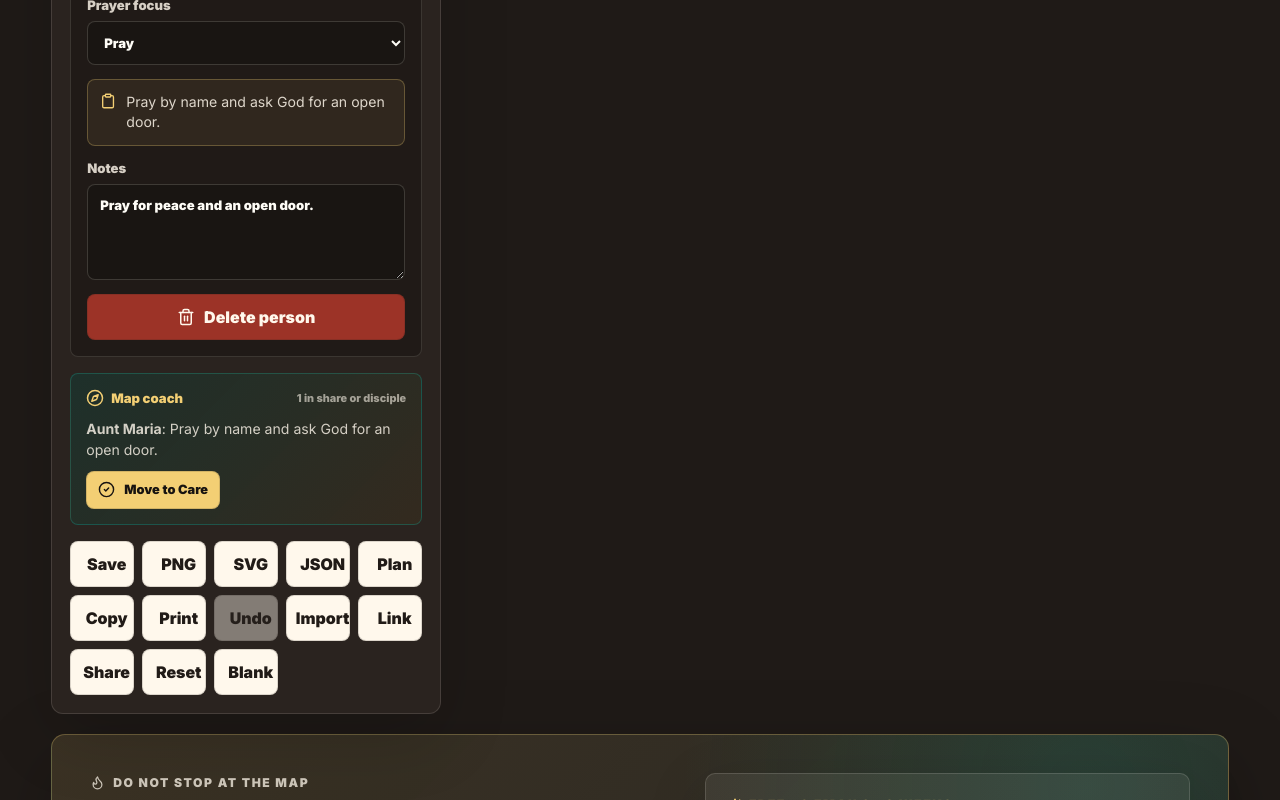
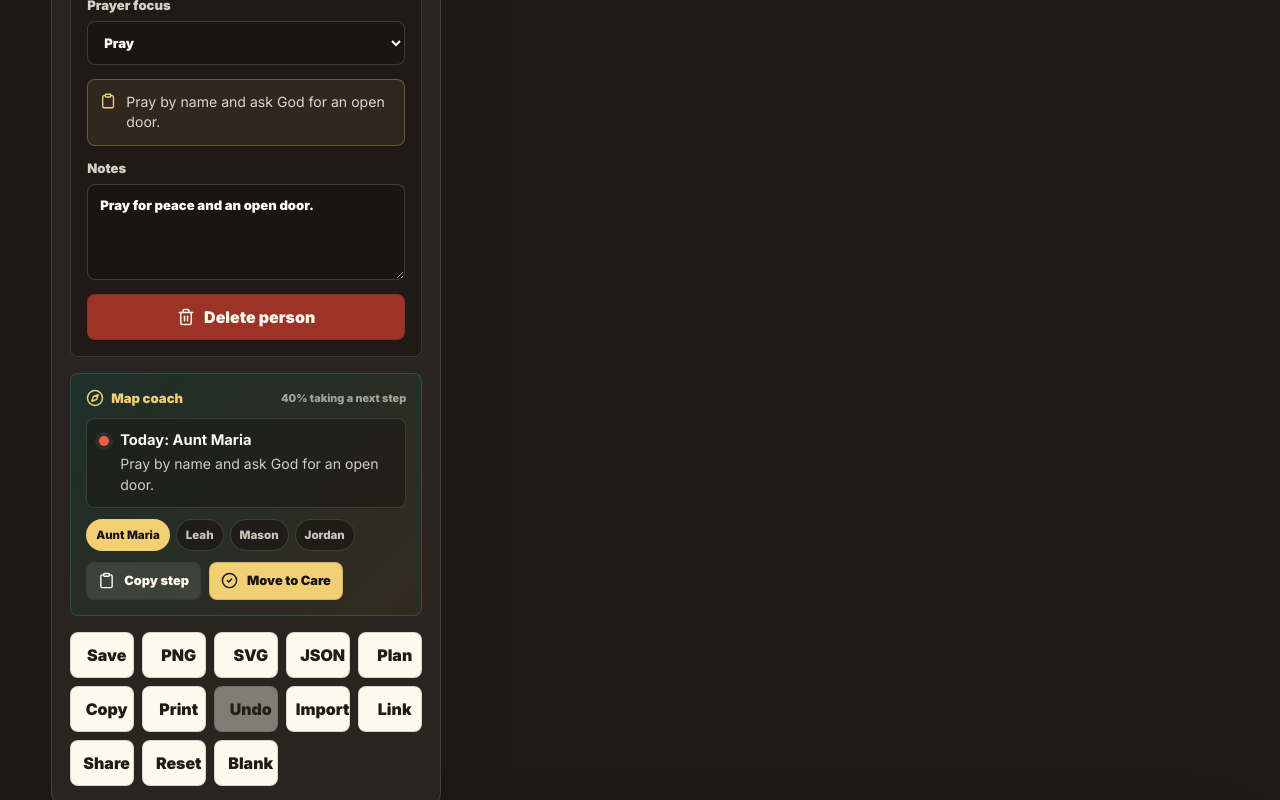
Before and after one commit to DanielZiedins/oikos-map-builder, a React (Vite) app: page / in a window 1280 px wide. Shown: the part 10993-11793 px from the top of the page. Built offline with nearby package versions, Linux system fonts and the light colour scheme.

Commit message:
Elevate the Oikos map coaching flow

```diff
--- a/src/main.jsx
+++ b/src/main.jsx
@@ -444,6 +444,21 @@ function buildPrayerPlan(mapData) {
   lines.push('https://www.loveontheworld.com');
   lines.push('https://www.thykingdom.net');
   return lines.join('\n');
+}
+
+function buildTodayFocus(person) {
+  const group = getGroup(person.group).label.toLowerCase();
+  const stage = getStage(person.stage);
+  const note = person.notes.trim();
+  return [
+    'My Oikos focus for today',
+    '',
+    `Person: ${person.name}`,
+    `Relationship: ${group}`,
+    `Rhythm: ${stage.label}`,
+    `Faithful next step: ${stage.prompt}`,
+    ...(note ? [`My note: ${note}`] : []),
+  ].join('\n');
 }
 
 function PoweredBy() {
@@ -1321,6 +1336,7 @@ function App() {
   const [shareState, setShareState] = useState('Share');
   const [mapLinkState, setMapLinkState] = useState('Link');
   const [planCopyState, setPlanCopyState] = useState('Plan');
+  const [coachCopyState, setCoachCopyState] = useState('Copy step');
   const [canUndo, setCanUndo] = useState(false);
   const [bulkText, setBulkText] = useState('');
   const [bulkGroup, setBulkGroup] = useState('friends');
@@ -1563,6 +1579,12 @@ function App() {
     window.setTimeout(() => setPlanCopyState('Plan'), 1800);
   }
 
+  async function copyTodayFocus(person) {
+    if (!person) return;
+    setCoachCopyState((await copyText(buildTodayFocus(person))) ? 'Copied!' : 'Copy failed');
+    window.setTimeout(() => setCoachCopyState('Copy step'), 1800);
+  }
+
   function printMap() {
     window.print();
   }
@@ -1607,7 +1629,13 @@ function App() {
       URL.revokeObjectURL(url);
       canvas.toBlob((blob) => {
         if (blob) downloadBlob(blob, `${slugify(mapData.mapTitle)}.png`);
+        else setSaveState('PNG export failed');
       }, 'image/png');
+    };
+
+    image.onerror = () => {
+      URL.revokeObjectURL(url);
+      setSaveState('PNG export failed');
     };
 
     image.src = url;
@@ -1619,7 +1647,15 @@ function App() {
     ...stage,
     count: mapData.people.filter((person) => person.stage === stage.id).length,
   }));
-  const reachedCount = mapData.people.filter((person) => ['share', 'disciple'].includes(person.stage)).length;
+  const actionedCount = mapData.people.filter((person) => person.stage !== 'pray').length;
+  const movementPercent = mapData.people.length ? Math.round((actionedCount / mapData.people.length) * 100) : 0;
+  const coachPeople = [...mapData.people]
+    .sort((left, right) => {
+      const stageDifference = stages.findIndex((stage) => stage.id === left.stage) - stages.findIndex((stage) => stage.id === right.stage);
+      if (stageDifference) return stageDifference;
+      return left.name.localeCompare(right.name);
+    })
+    .slice(0, 4);
 
   return (
     <main>
@@ -2105,15 +2141,42 @@ function App() {
             <div className="map-coach" aria-live="polite">
               <div className="coach-heading">
                 <span><Compass size={18} aria-hidden="true" /> Map coach</span>
-                <small>{mapData.people.length ? `${reachedCount} in share or disciple` : 'Begin with one name'}</small>
+                <small>{mapData.people.length ? `${movementPercent}% taking a next step` : 'Begin with one name'}</small>
               </div>
               {selectedPerson ? (
                 <>
-                  <p><strong>{selectedPerson.name}</strong>: {selectedStage.prompt}</p>
-                  <button type="button" className="coach-action" onClick={advanceSelectedPerson}>
-                    <CheckCircle2 size={17} aria-hidden="true" />
-                    {selectedStage.id === 'disciple' ? 'Celebrate and multiply' : `Move to ${stages[stages.findIndex((stage) => stage.id === selectedStage.id) + 1].label}`}
-                  </button>
+                  <div className="coach-focus">
+                    <span className="coach-focus-dot" style={{ backgroundColor: getGroup(selectedPerson.group).color }} aria-hidden="true" />
+                    <div>
+                      <strong>Today: {selectedPerson.name}</strong>
+                      <p>{selectedStage.prompt}</p>
+                    </div>
+                  </div>
+                  {coachPeople.length > 1 ? (
+                    <div className="coach-people" aria-label="Choose a person to focus on">
+                      {coachPeople.map((person) => (
+                        <button
+                          type="button"
+                          className={person.id === selectedPerson.id ? 'coach-person active' : 'coach-person'}
+                          key={person.id}
+                          onClick={() => setSelectedId(person.id)}
+                          title={`Focus on ${person.name}`}
+                        >
+                          {person.name}
+                        </button>
+                      ))}
+                    </div>
+                  ) : null}
+                  <div className="coach-actions">
+                    <button type="button" className="coach-action" onClick={() => copyTodayFocus(selectedPerson)}>
+                      <Clipboard size={17} aria-hidden="true" />
+                      {coachCopyState}
+                    </button>
+                    <button type="button" className="coach-action coach-advance" onClick={advanceSelectedPerson}>
+                      <CheckCircle2 size={17} aria-hidden="true" />
+                      {selectedStage.id === 'disciple' ? 'Celebrate' : `Move to ${stages[stages.findIndex((stage) => stage.id === selectedStage.id) + 1].label}`}
+                    </button>
+                  </div>
                 </>
               ) : (
                 <p>Add someone you already know. The first name is enough to begin.</p>
@@ -2181,7 +2244,7 @@ function App() {
             <div className="map-journey" aria-label="Oikos map progress">
               <div>
                 <span>Map momentum</span>
-                <strong>{mapData.people.length ? `${mapData.people.length} names held in prayer` : 'Your map is ready for its first name'}</strong>
+                <strong>{mapData.people.length ? `${mapData.people.length} names held in prayer · ${actionedCount} with a next step` : 'Your map is ready for its first name'}</strong>
               </div>
               <div className="stage-meter">
                 {stageCounts.map((stage) => (
--- a/src/styles.css
+++ b/src/styles.css
@@ -2631,13 +2631,77 @@ textarea:focus-visible,
   line-height: 1.5;
 }
 
+.coach-focus {
+  display: grid;
+  grid-template-columns: 11px minmax(0, 1fr);
+  gap: 10px;
+  align-items: start;
+  padding: 12px;
+  border: 1px solid rgba(255, 248, 236, 0.12);
+  border-radius: 8px;
+  background: rgba(25, 21, 18, 0.46);
+}
+
+.coach-focus-dot {
+  width: 10px;
+  height: 10px;
+  margin-top: 0.33rem;
+  border-radius: 999px;
+  box-shadow: 0 0 0 4px rgba(255, 255, 255, 0.06);
+}
+
+.coach-focus strong {
+  display: block;
+  margin-bottom: 4px;
+  color: #fff8ec;
+  font-size: 0.92rem;
+}
+
+.coach-people {
+  display: flex;
+  flex-wrap: wrap;
+  gap: 6px;
+}
+
+.coach-person {
+  min-height: 32px;
+  max-width: 100%;
+  padding: 6px 9px;
+  border-color: rgba(255, 248, 236, 0.15);
+  border-radius: 999px;
+  color: rgba(255, 248, 236, 0.76);
+  background: rgba(25, 21, 18, 0.64);
+  font-size: 0.72rem;
+  font-weight: 850;
+  overflow: hidden;
+  text-overflow: ellipsis;
+  white-space: nowrap;
+}
+
+.coach-person.active {
+  border-color: rgba(243, 207, 116, 0.7);
+  color: #171310;
+  background: #f3cf74;
+}
+
+.coach-actions {
+  display: flex;
+  flex-wrap: wrap;
+  gap: 8px;
+}
+
 .coach-action {
   justify-self: start;
   min-height: 38px;
   padding: 8px 11px;
+  color: #fff8ec;
+  background: rgba(255, 248, 236, 0.1);
+  font-size: 0.8rem;
+}
+
+.coach-advance {
   color: #171310;
   background: #f3cf74;
-  font-size: 0.8rem;
 }
 
 .file-input {
@@ -3032,6 +3096,10 @@ textarea:focus-visible,
 
   .map-stage svg {
     min-width: 760px;
+  }
+
+  .coach-actions .coach-action {
+    flex: 1 1 150px;
   }
 
   .closing-band {
```
Also changed, not shown: 1 other file (tests, documents, lock files or other folders).
